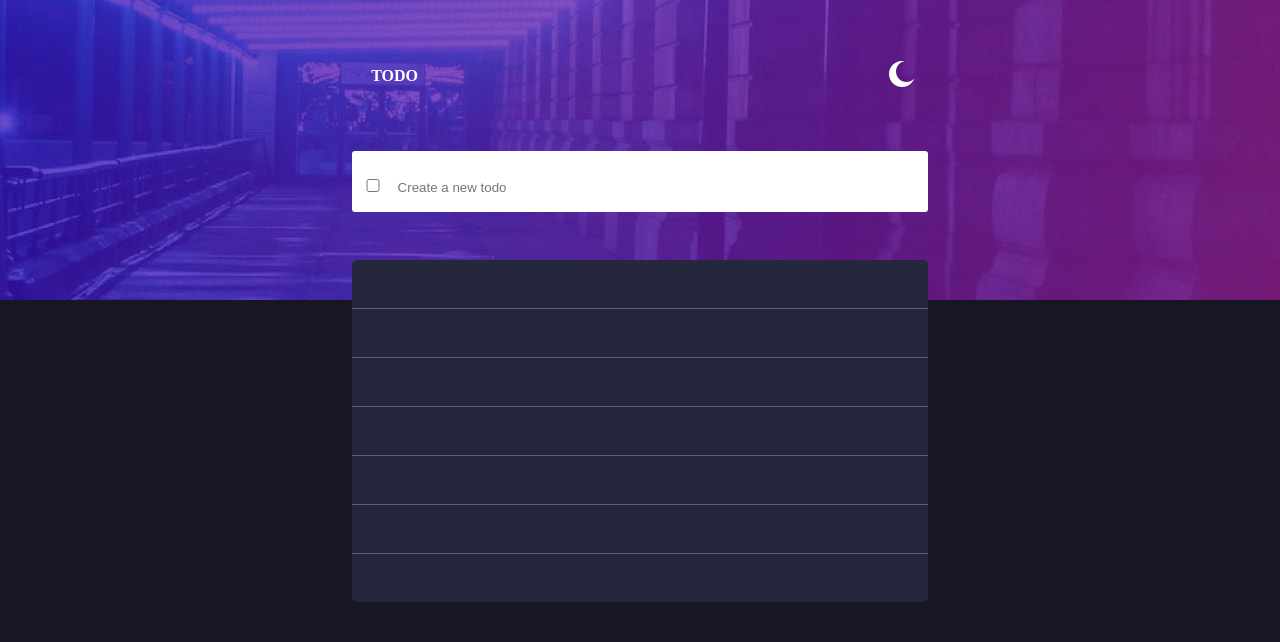
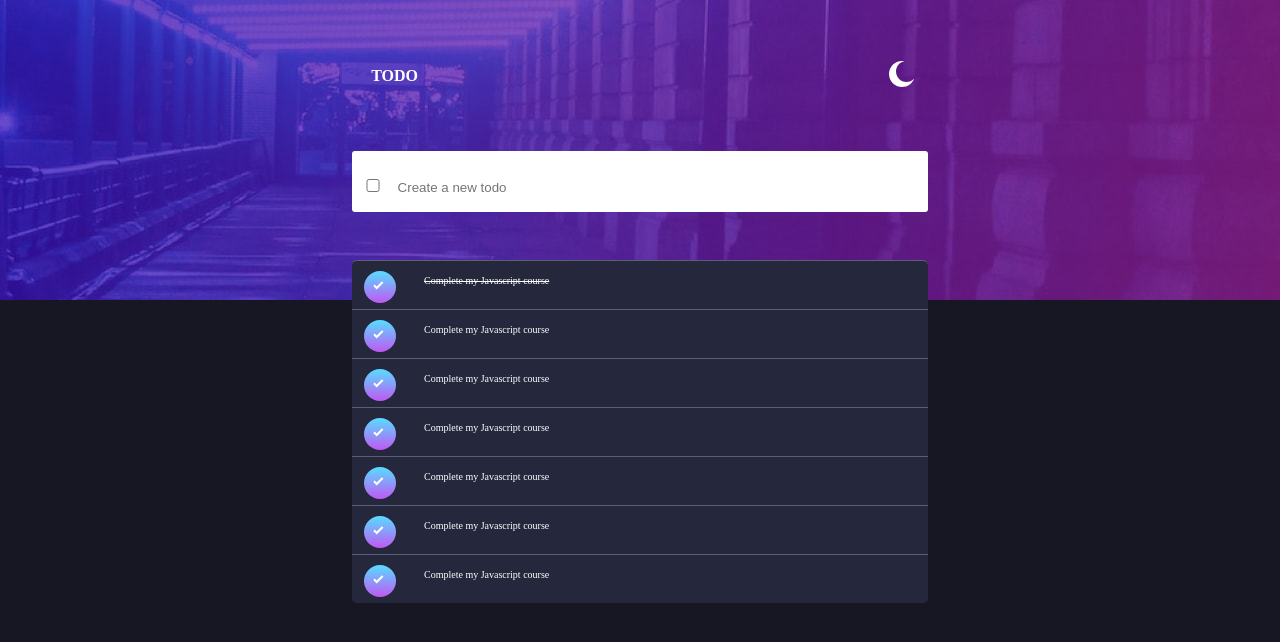
Before and after one commit to officialrexart/To-do-list-app, a plain HTML site: page index.html in a window 1280 px wide. Drawn offline with Linux system fonts and the light colour scheme.

Commit message:
here am done with the full site design

```diff
--- a/code/index.scss
+++ b/code/index.scss
@@ -78,15 +78,26 @@ margin:1vh;
     background-color:hsl(235, 24%, 19%);
     border-top:0.5px solid hsl(235, 11%, 41%);
     color:white;
-    text-align: center;
+    font-size: 10px;
+    // text-align: center;
     // padding-top:20px;
+}
+.routine-div p{
+    margin-top:-3.5vh;
+    margin-left:9vh;
+}
+.gradient-button img{
+    margin-left:1.2vh;
+    margin-top:1.2vh;
+}
 
+.done{
+    text-decoration: line-through;
 }
 
 .one{
    border-top-left-radius:5px;
    border-top-right-radius:5px;
-   border-top: 0px;
 }
 
 .seven{
@@ -97,6 +108,21 @@ margin:1vh;
 
  .last-div{
      display: none;
+ }
+
+
+ .gradient-button {
+     width: 4vh;
+     height: 4vh;
+     border-radius: 50%;
+     background-image: -webkit-linear-gradient(top, hsl(192, 100%, 67%), hsl(280, 87%, 65%));
+     margin-top: 10px;
+     margin-left: 2%;
+    //  border: 1px solid white;
+
+ }
+ .check1{
+     padding-top: -30px;
  }
 
 
--- a/index.html
+++ b/index.html
@@ -40,13 +40,46 @@
   <section class="second-section">
     <div class="main-body-part">
 
-<div class="routine-div one"></div>
-<div class="routine-div"></div>
-<div class="routine-div"></div>
-<div class="routine-div"></div>
-<div class="routine-div"></div>
-<div class="routine-div"></div>
-<div class="routine-div seven"></div>
+<div class="routine-div one">
+     <div class="gradient-button 2"> <img src="/images/images/icon-check.svg" alt=""></div>
+     <p class="done">Complete my Javascript course</p>
+</div>
+
+
+<div class="routine-div">
+     <div class="gradient-button "><img src="/images/images/icon-check.svg" alt=""></div>
+     <p class="">Complete my Javascript course</p>
+</div>
+
+<div class="routine-div">
+  <div class="gradient-button "><img src="/images/images/icon-check.svg" alt=""></div>
+  <p class="">Complete my Javascript course</p>
+</div>
+
+
+<div class="routine-div">
+  <div class="gradient-button "><img src="/images/images/icon-check.svg" alt=""></div>
+  <p class="">Complete my Javascript course</p>
+</div>
+
+
+<div class="routine-div">
+  <div class="gradient-button "><img src="/images/images/icon-check.svg" alt=""></div>
+  <p class="">Complete my Javascript course</p>
+</div>
+
+
+<div class="routine-div">
+  <div class="gradient-button "><img src="/images/images/icon-check.svg" alt=""></div>
+  <p class="">Complete my Javascript course</p>
+</div>
+
+
+<div class="routine-div seven">
+  <div class="gradient-button "><img src="/images/images/icon-check.svg" alt=""></div>
+  <p class="">Complete my Javascript course</p>
+</div>
+
 
       <!-- The div below displays only on mobile screen -->
 <div class="last-div"> last div</div>
```
Also changed, not shown: code/index.css, 1 other file.
